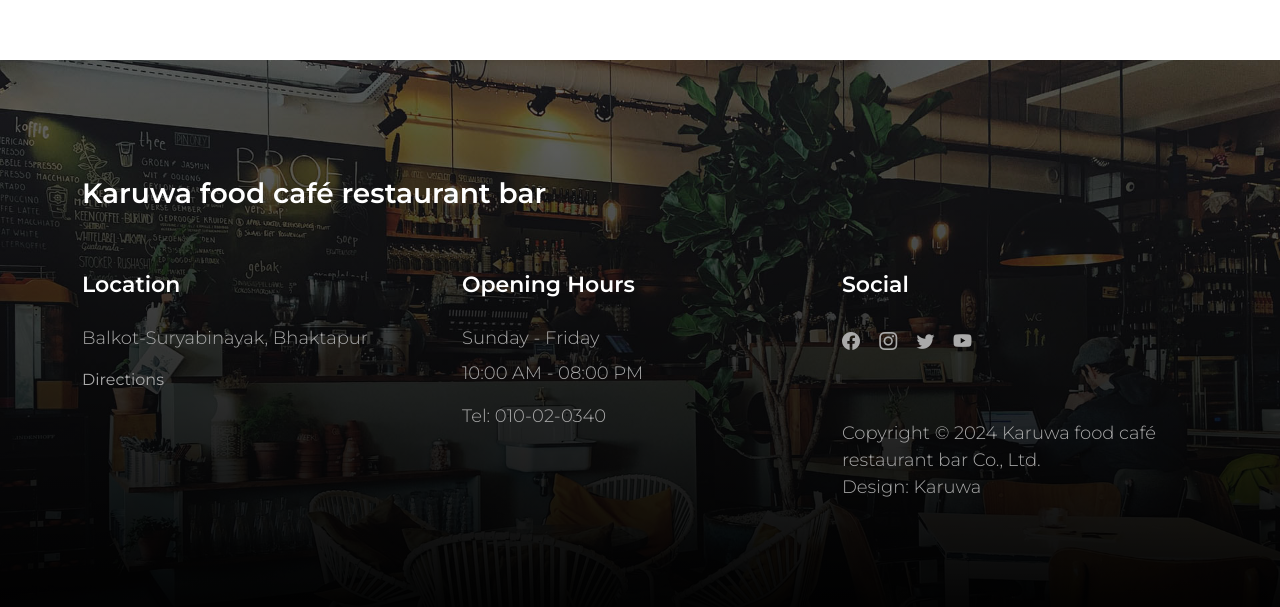
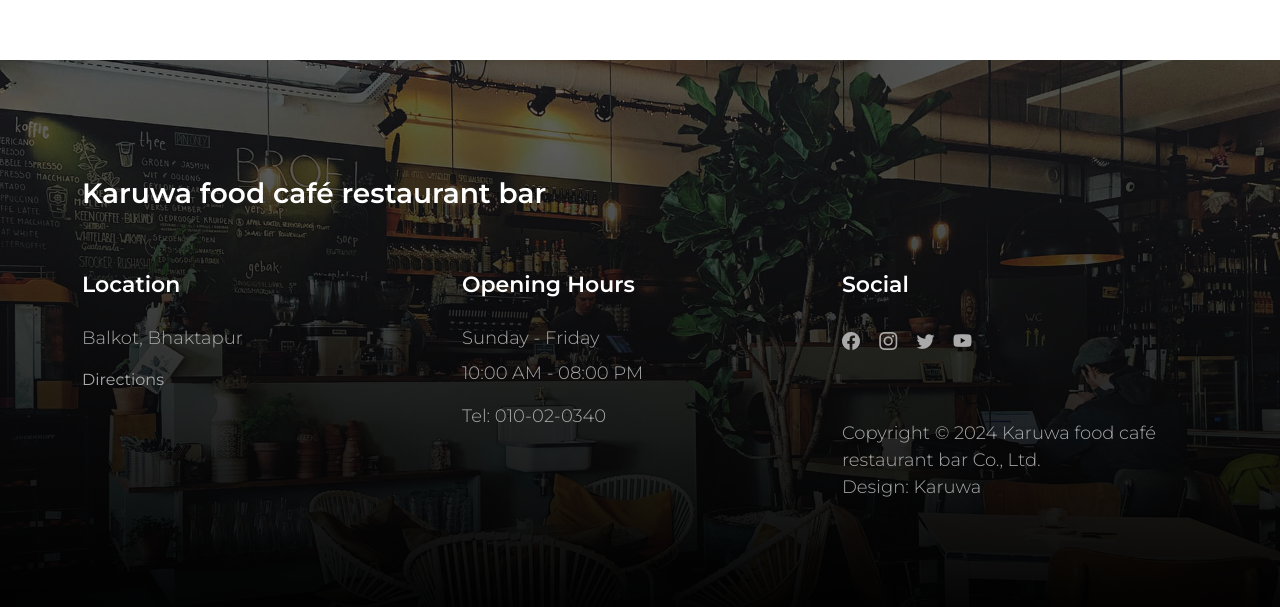
Before and after one commit to Mr-saphal/2129_crispy_kitchen, a plain HTML site: page contact.html in a window 1280 px wide. Shown: the part 1769-2376 px from the top of the page. Drawn offline with Linux system fonts and the light colour scheme.

Commit message:
some changes in contact .html

```diff
--- a/contact.html
+++ b/contact.html
@@ -178,7 +178,7 @@ https://www.tooplate.com/view/2129-crispy-kitchen
                     <div class="col-lg-4 col-md-7 col-xs-12 tooplate-mt30">
                         <h6 class="text-white mb-lg-4 mb-3">Location</h6>
 
-                        <p>Balkot-Suryabinayak, Bhaktapur</p>
+                        <p>Balkot, Bhaktapur</p>
 
                         <a href="https://maps.app.goo.gl/9hSo3vSd5kmzmGr2A" target="_blank" class="map-link">Directions</a>
                     </div>
```
